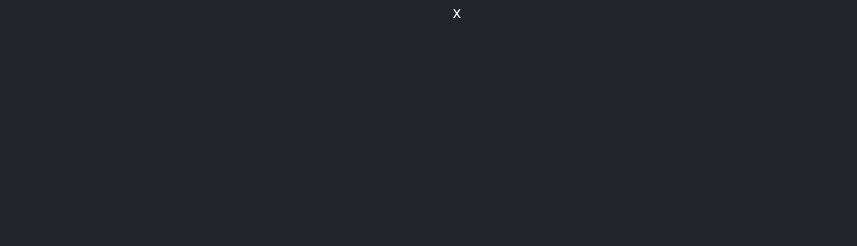
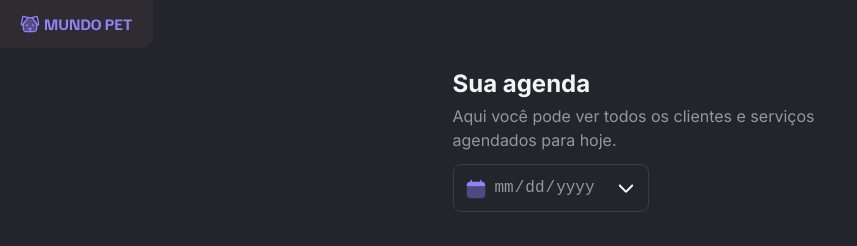
Before and after one commit to eomgn/rs-fs-agendamento-petshop, a plain HTML site: page index.html in a window 1280 px wide. Shown: the whole page, without its empty margins (0-857 px from the left). Drawn offline with Linux system fonts and the light colour scheme.

Commit message:
:sparkles: style: header and input add

```diff
--- a/index.html
+++ b/index.html
@@ -21,6 +21,24 @@
     <link rel="stylesheet" href="./styles/index.css" />
   </head>
   <body>
-    <div class="container">x</div>
+    <!-- logo -->
+    <img src="./assets/logo.svg" alt="logo" class="logo" />
+    <div class="container">
+      <!-- view -->
+      <header>
+        <div>
+          <h2>Sua agenda</h2>
+          <p>
+            Aqui você pode ver todos os clientes e serviços agendados para hoje.
+          </p>
+        </div>
+        <div class="input-wrapper">
+          <i
+            ><img src="./assets/icons/calendar.svg" alt="icone de calendario"
+          /></i>
+          <input type="date" name="date" id="date" />
+        </div>
+      </header>
+    </div>
   </body>
 </html>
--- a/styles/global.css
+++ b/styles/global.css
@@ -9,6 +9,12 @@
   padding: 0;
 }
 
+h2 {
+  color: #f5f4f5;
+  font-size: var(--fs-2xl);
+  line-height: 32px;
+}
+
 a {
   text-decoration: none;
   color: inherit;
@@ -16,6 +22,11 @@ a {
 
 ul[role="list"] {
   list-style: none;
+}
+
+img {
+  max-width: 100%;
+  display: inline-block;
 }
 
 :root {
@@ -29,6 +40,7 @@ ul[role="list"] {
   --background-tertiary: #23242c;
   --background-brand: #9282fa;
   --background-highlights: #bdb4fa;
+  --background-logo: #2e2c30;
 
   --border-primary: #3e3c41;
   --border-secondary: #86818c;
@@ -72,3 +84,12 @@ html {
 
   scroll-behavior: smooth;
 }
+
+.logo {
+  padding: 0.75rem 1.25rem;
+  background-color: var(--background-logo);
+
+  border-bottom-right-radius: 12px;
+  width: 9.56rem;
+  height: 3rem;
+}
--- /dev/null
+++ b/styles/header.css
@@ -0,0 +1,8 @@
+header {
+  & p {
+    color: var(--content-secondary);
+    font-size: var(--fs-base);
+    line-height: 24px;
+    padding-block: 0.25rem 0.75rem;
+  }
+}
--- a/styles/index.css
+++ b/styles/index.css
@@ -1,2 +1,4 @@
 @import url("./global.css");
 @import url("./utilitys.css");
+@import url("./header.css");
+@import url("./input.css");
--- /dev/null
+++ b/styles/input.css
@@ -0,0 +1,31 @@
+.input-wrapper {
+  width: fit-content;
+  height: 3rem;
+
+  border: 1px solid var(--border-primary);
+  padding: 0.87rem 0.75rem;
+  border-radius: 0.5rem;
+
+  display: flex;
+
+  & i {
+    margin-right: 0.5rem;
+  }
+}
+
+::-webkit-calendar-picker-indicator {
+  cursor: pointer;
+  background: url("../assets/icons/arrow-down.svg") no-repeat;
+}
+
+input[type="date"] {
+  background-color: transparent;
+  flex: 1;
+
+  border: none;
+  outline: none;
+
+  color: var(--content-secondary);
+
+  font-size: var(--fs-base);
+}
--- a/styles/utilitys.css
+++ b/styles/utilitys.css
@@ -7,4 +7,6 @@
   ); /* Garante margens laterai para evitar que o conteúdo encoste nas bordas da tela  */
 
   margin-inline: auto;
+
+  padding-top: 0.75rem;
 }
```
Also changed, not shown: assets/icons/arrow-down.svg (added), assets/icons/calendar.svg (added), assets/logo.svg (added).
